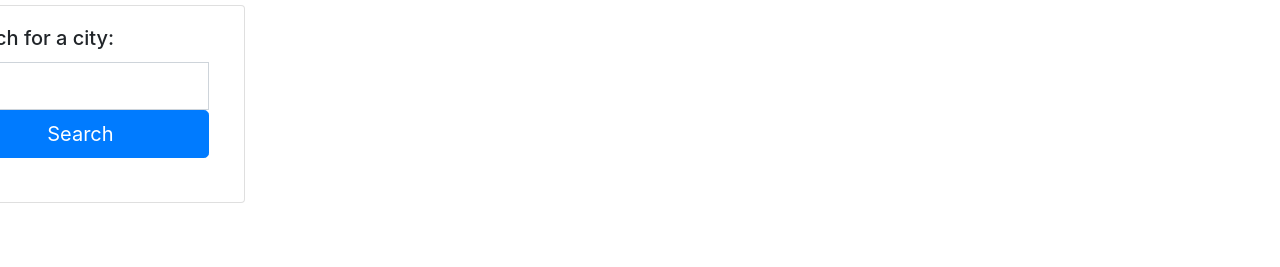
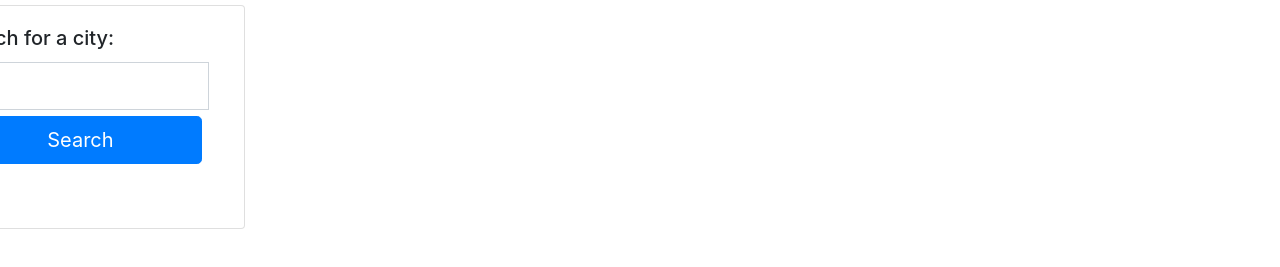
Before and after one commit to kkrogs/Kourtneys-Weather-Dashboard, a plain HTML site: page index.html in a window 1280 px wide. Shown: the part 51-318 px from the top of the page. Drawn offline with nearby package versions, Linux system fonts and the light colour scheme.

Commit message:
final version

```diff
--- a/script.js
+++ b/script.js
@@ -1,4 +1,4 @@
-var state = "";
+// var state = "";
 
 var searchBtn = document.querySelector(".Search");
 var h1Text = document.querySelector(".h1Txt");
@@ -8,7 +8,7 @@ var cityNameIdx = 0;
 
 
 
-//Making the names appear in the HTML
+//Making the city names appear in the HTML as well as making the hidden containers visible after the search button is clicked
 function renderCityNames() {
 
      let citLi = document.querySelector('#cityList');
@@ -21,6 +21,8 @@ function renderCityNames() {
         containerThree.hidden = false;
         btnA.hidden = false;
         containerTwo.hidden = false;
+
+
 
         btnA.innerText = cities[0];
 
@@ -180,6 +182,7 @@ var uvIndx = data.daily[0].uvi;
 document.querySelector(".uvIndx").innerHTML="Current UV Index: " + uvIndx;
 
 
+
 //displays API Data for first forecast panel
 var date1 = data.daily[1].dt;
 document.querySelector(".DateOne").innerHTML= moment(date1 * 1000).format("L");
--- a/style.css
+++ b/style.css
@@ -1,5 +1,4 @@
 .header1 {
-  /* background-color: rgb(68, 68, 228); */
   background-image: linear-gradient(90deg, rgba(97,154,217,1) 0%, rgba(79,130,200,1) 17%, rgba(2,21,96,1) 100%);
   text-align: center;
   color: white;
@@ -38,7 +37,6 @@
       position: absolute;
       height: 42%;
       width: 77%;
-      /* border: 1px solid rgb(221, 212, 212); */
       bottom: 8%;
     right:3%;
 
@@ -88,3 +86,9 @@ margin-top: -26%;
 
 
  }
+
+ .Search {
+   margin: 6px 7px 20px 7px;
+
+
+ }
```
